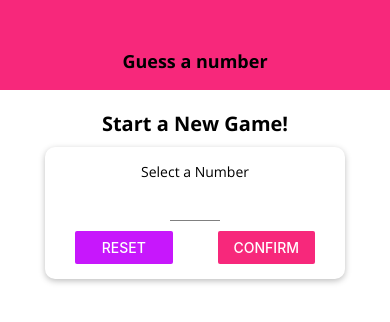
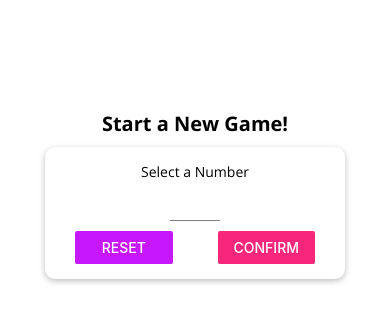
Before and after one commit to liorabu/GuessNumbersGame, a React Native app: screen / in a window 390 px wide. Shown: the top 322 px of the page. Built offline with nearby package versions, Linux system fonts and the light colour scheme.

Commit message:
changes based the platform

```diff
--- a/App.js
+++ b/App.js
@@ -1,6 +1,6 @@
 import { StatusBar } from 'expo-status-bar';
 import React, { useState } from 'react';
-import { StyleSheet, Text, View } from 'react-native';
+import { StyleSheet, View, SafeAreaView } from 'react-native';
 import { useFonts } from 'expo-font';
 import Header from './src/components/Header';
 import StartGameScreen from './src/screens/StartGameScreen';
@@ -37,18 +37,17 @@
 
   let content = <StartGameScreen onStartGame={startGameHandler} />;
 
-  if (userNumber && pastGuesses<=0) {
+  if (userNumber && pastGuesses <= 0) {
     content = <GameScreen userChoice={userNumber} onGameOver={gameOverHandler} />;
   } else if (pastGuesses > 0) {
     content = <GameOverScreen roundsNumber={pastGuesses} userNumber={userNumber} onRestart={newGameHandler} />;
   }
 
   return (
-    <View style={styles.screen}>
-      <Header title="Guess a number" />
-      {content}
-    </View>
-
+    <SafeAreaView style={styles.screen}>
+        <Header title="Guess a number" />
+        {content}
+    </SafeAreaView>
   );
 }
 
--- a/src/components/Header.js
+++ b/src/components/Header.js
@@ -1,11 +1,18 @@
 import React from 'react';
-import { View, Text, StyleSheet } from 'react-native';
+import { View, StyleSheet, Platform } from 'react-native';
 import Colors from '../constants/colors';
 import TitleText from './TitleText';
 
 const Header = props => {
-    return <View style={styles.header}>
-        <TitleText>{props.title}</TitleText>
+    return <View style={{
+        ...styles.headerBase,
+        ...Platform.select({
+            ios: styles.headerIOS,
+            android: styles.headerAndroid
+        })
+    }}
+    >
+        <TitleText style={styles.title}>{props.title}</TitleText>
     </View>
 };
 Header.defaultProps = {
@@ -13,15 +20,26 @@
 }
 
 const styles = StyleSheet.create({
-    header: {
+    headerBase: {
         width: '100%',
         height: 90,
-        paddingTop:'8%',
-        backgroundColor:Colors.primary,
-        alignItems:'center',
-        justifyContent:'center'
+        paddingTop: '8%',
+        alignItems: 'center',
+        justifyContent: 'center',
     },
-
+    headerIOS: {
+        backgroundColor: 'white',
+        borderBottomColor: '#ccc',
+        borderBottomWidth: 1
+    },
+    headerAndroid: {
+        backgroundColor: Colors.primary,
+        borderBottomColor: 'transparent',
+        borderBottomWidth: 0
+    },
+    title: {
+        color: Platform.OS === 'ios' ? Colors.primary : 'white'
+    }
 });
 
 export default Header;
--- a/src/components/MainButton.js
+++ b/src/components/MainButton.ios.js
@@ -3,19 +3,28 @@
 import Colors from '../constants/colors';
 
 const MainButton = props => {
-    return <TouchableOpacity activeOpacity={0.6} onPress={props.onPress}>
-        <View style={styles.button}>
-            <Text style={styles.buttonText}>{props.children}</Text>
+
+    return (
+        <View style={styles.buttonContainer}>
+        <TouchableOpacity activeOpacity={0.6} onPress={props.onPress}>
+            <View style={styles.button}>
+                <Text style={styles.buttonText}>{props.children}</Text>
+            </View>
+        </TouchableOpacity>
         </View>
-    </TouchableOpacity>
+    )
 };
 
 const styles = StyleSheet.create({
+    buttonContainer:{
+        borderRadius:25,
+        overflow:'hidden'
+    },
     button: {
         backgroundColor: Colors.primary,
         paddingVertical: 12,
         paddingHorizontal: 30,
-        borderRadius:25,
+        borderRadius: 25,
     },
     buttonText: {
         color: 'white',
--- a/src/screens/GameOverScreen.js
+++ b/src/screens/GameOverScreen.js
@@ -35,7 +35,7 @@
         flex: 1,
         justifyContent: 'center',
         alignItems: 'center',
-        paddingVertical:10
+        paddingVertical: 10
     },
     imageContainer: {
         width: Dimensions.get('window').width * 0.7,
```
Also changed, not shown: src/components/MainButton.android.js (added, +39 -0 lines). Lines whose indentation alone changed are shown as unchanged.
